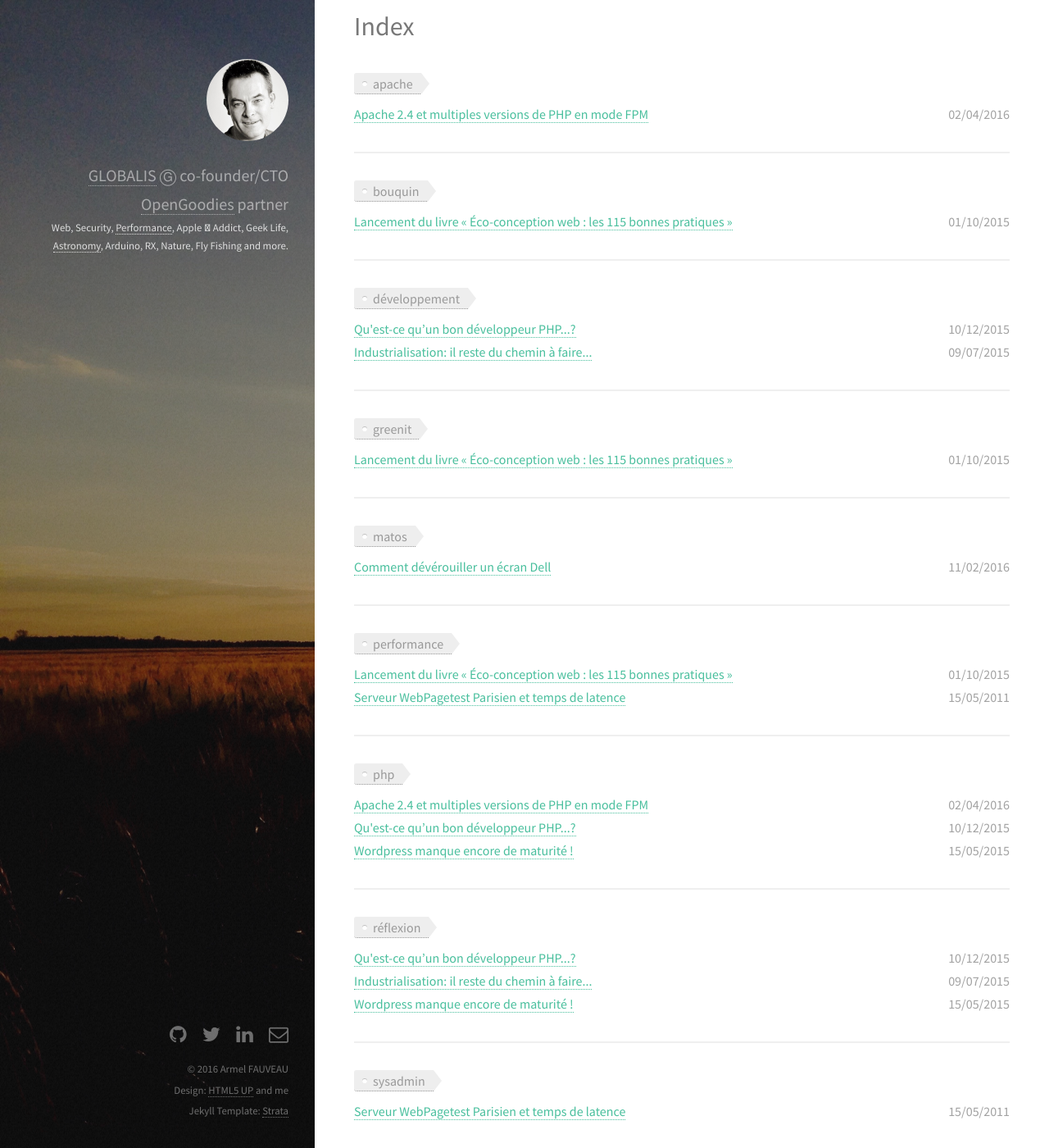
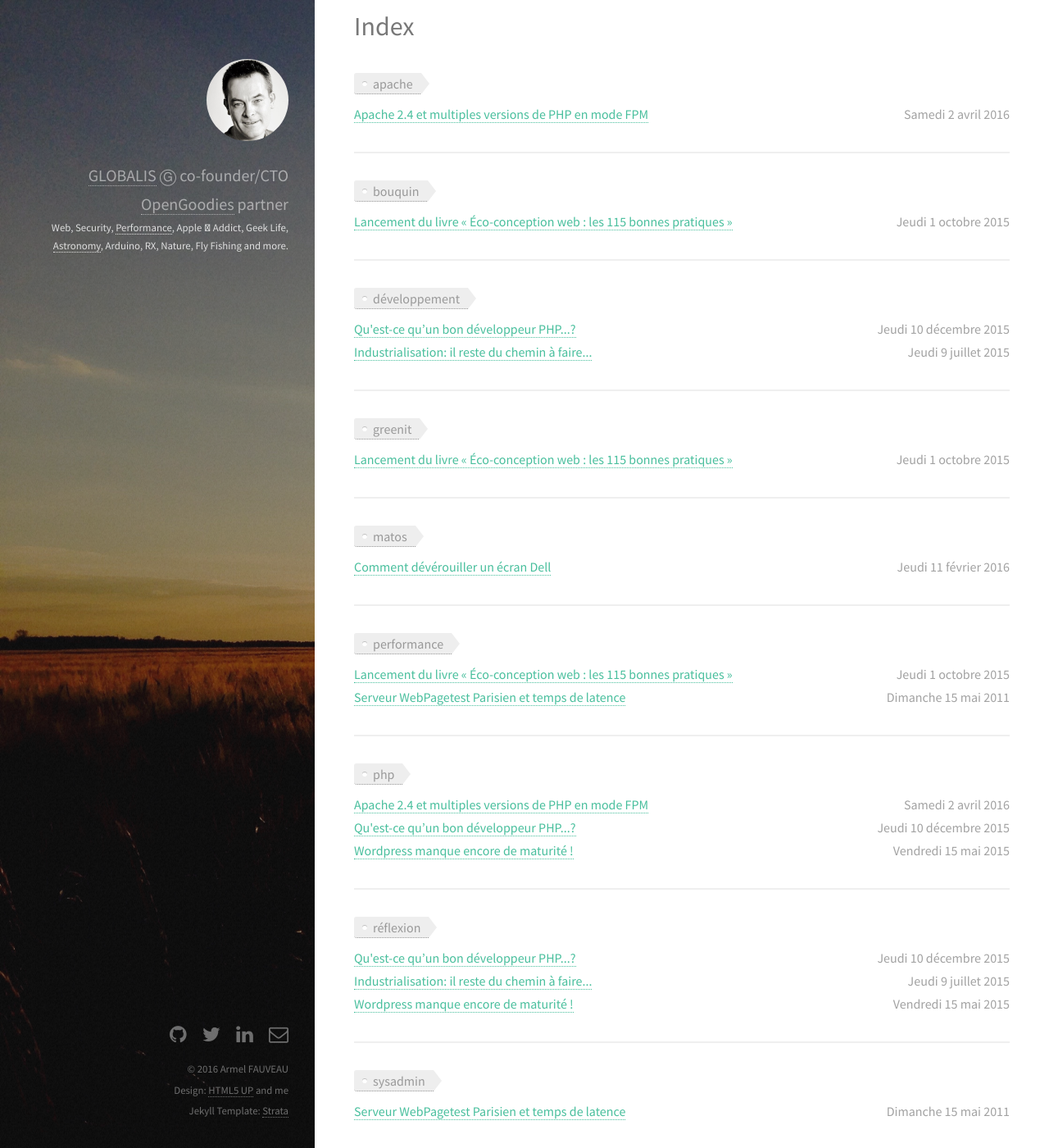
Before and after one commit to armel/armel.github.io, a Jekyll site: the page built from tags.html, in a window 1280 px wide and 1400 px high, scrolled down 372 px. Shown: the whole window at 82% size. Built offline with Jekyll 4.4.1, drawn with Linux system fonts in a browser that asks for light colours; some of the changed text lies outside the part shown.

Commit message:
Translate date in french

```diff
--- a/tags.html
+++ b/tags.html
@@ -43,7 +43,34 @@ layout: default
             <a href="{{ post.url }}">{{ post.title }}</a>
           </span>
           <span style="float: right;">
-            {{ post.date | date: "%d/%m/%Y" }}
+                {% assign dy = post.date | date: "%a" %}
+                {% case dy %}
+                  {% when "Mon" %}Lundi
+                  {% when "Tue" %}Mardi
+                  {% when "Wed" %}Mercredi
+                  {% when "Thu" %}Jeudi
+                  {% when "Fri" %}Vendredi
+                  {% when "Sat" %}Samedi
+                  {% when "Sun" %}Dimanche
+                  {% else %}{{ dy }}
+                  {% endcase %}
+                {% assign m = post.date | date: "%-m" %}
+                {{ post.date | date: "%-d" }}
+                {% case m %}
+                  {% when '1' %}janvier
+                  {% when '2' %}février
+                  {% when '3' %}mars
+                  {% when '4' %}avril
+                  {% when '5' %}mai
+                  {% when '6' %}juin
+                  {% when '7' %}juillet
+                  {% when '8' %}août
+                  {% when '9' %}septembre
+                  {% when '10' %}octobre
+                  {% when '11' %}novembre
+                  {% when '12' %}décembre
+                {% endcase %}
+                {{ post.date | date: "%Y" }}
           </span>
         </div>
         <div style="clear: both;"></div>
```
Also changed, not shown: _layouts/post.html (+30 -1 lines), index.html (+30 -1 lines).
